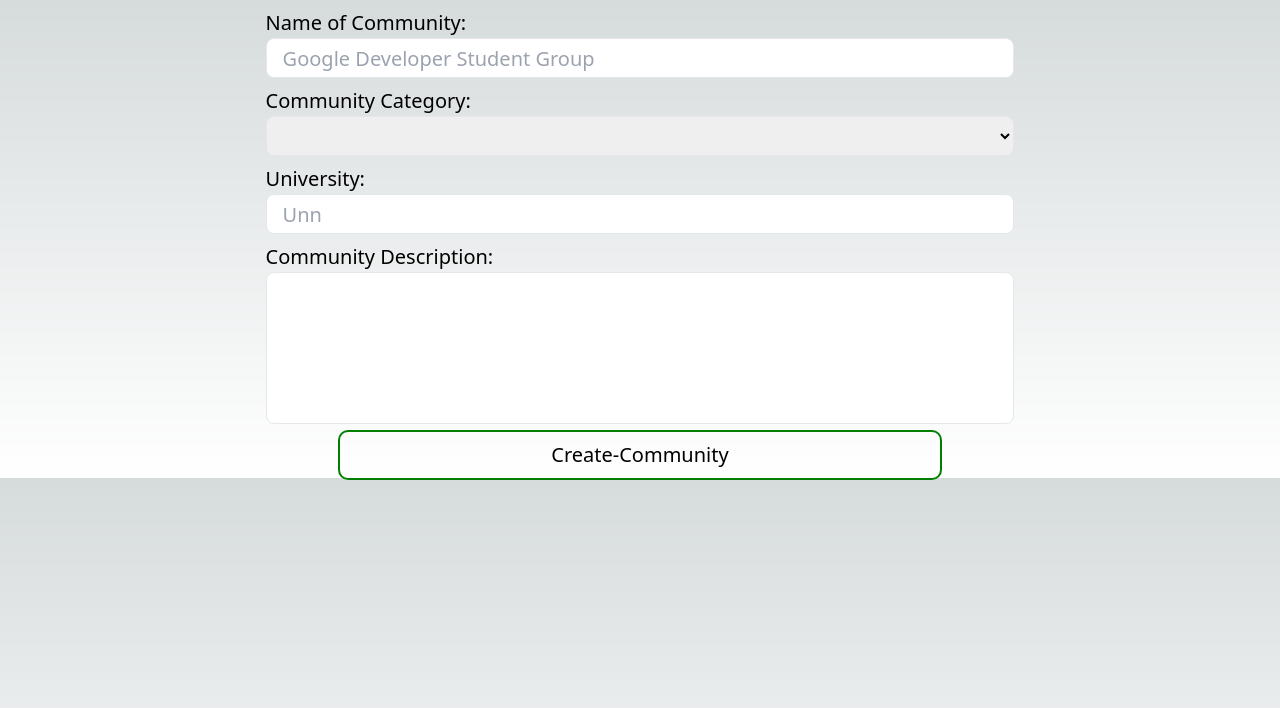
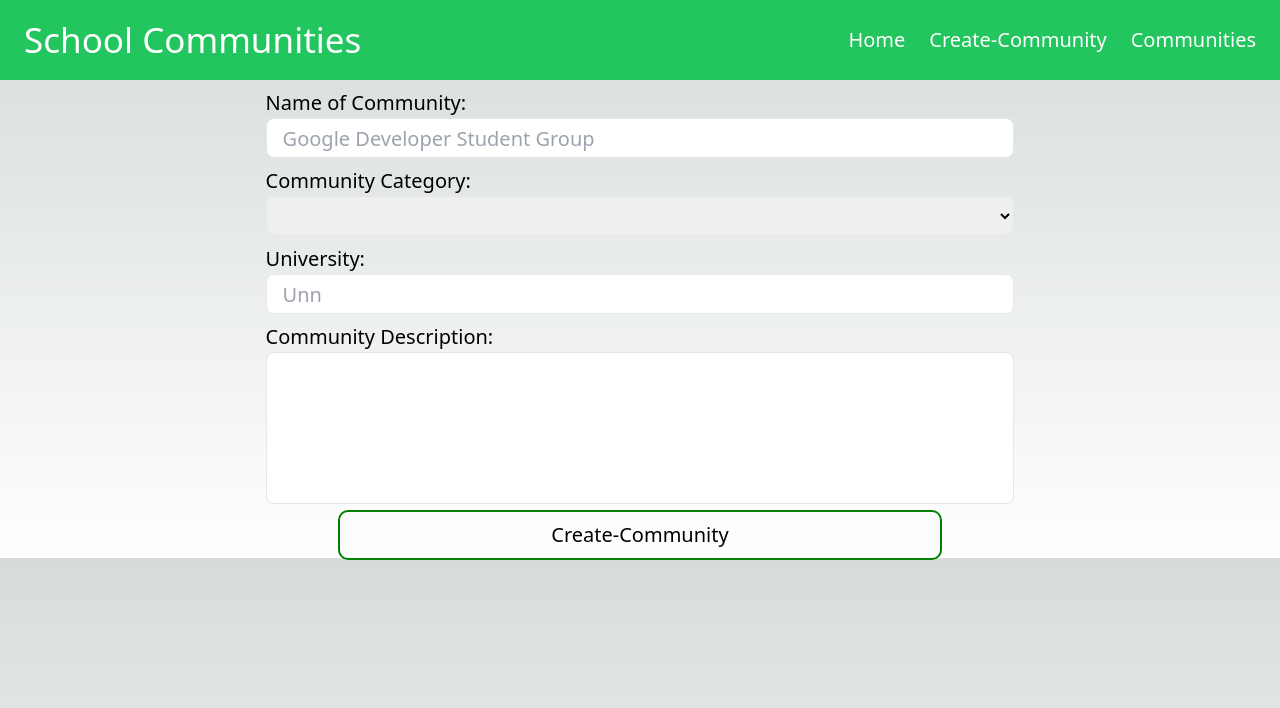
Before and after one commit to temple69/School_Communities, a Next.js app: page /create_community in a window 1280 px wide. Shown: the top 708 px of the page. Built offline with nearby package versions, Linux system fonts and the light colour scheme.

Commit message:
pages:root page

```diff
--- a/src/pages/_app.tsx
+++ b/src/pages/_app.tsx
@@ -1,6 +1,16 @@
 import '@/styles/globals.css'
 import type { AppProps } from 'next/app'
+import Layout from '../components/Layout'
+import { ToastContainer} from "react-toastify";
+import "react-toastify/dist/ReactToastify.css";
+
 
 export default function App({ Component, pageProps }: AppProps) {
-  return <Component {...pageProps} />
+  return (
+  <Layout>
+    <Component {...pageProps} />
+    <ToastContainer/>
+
+  </Layout>);
+
 }
```
